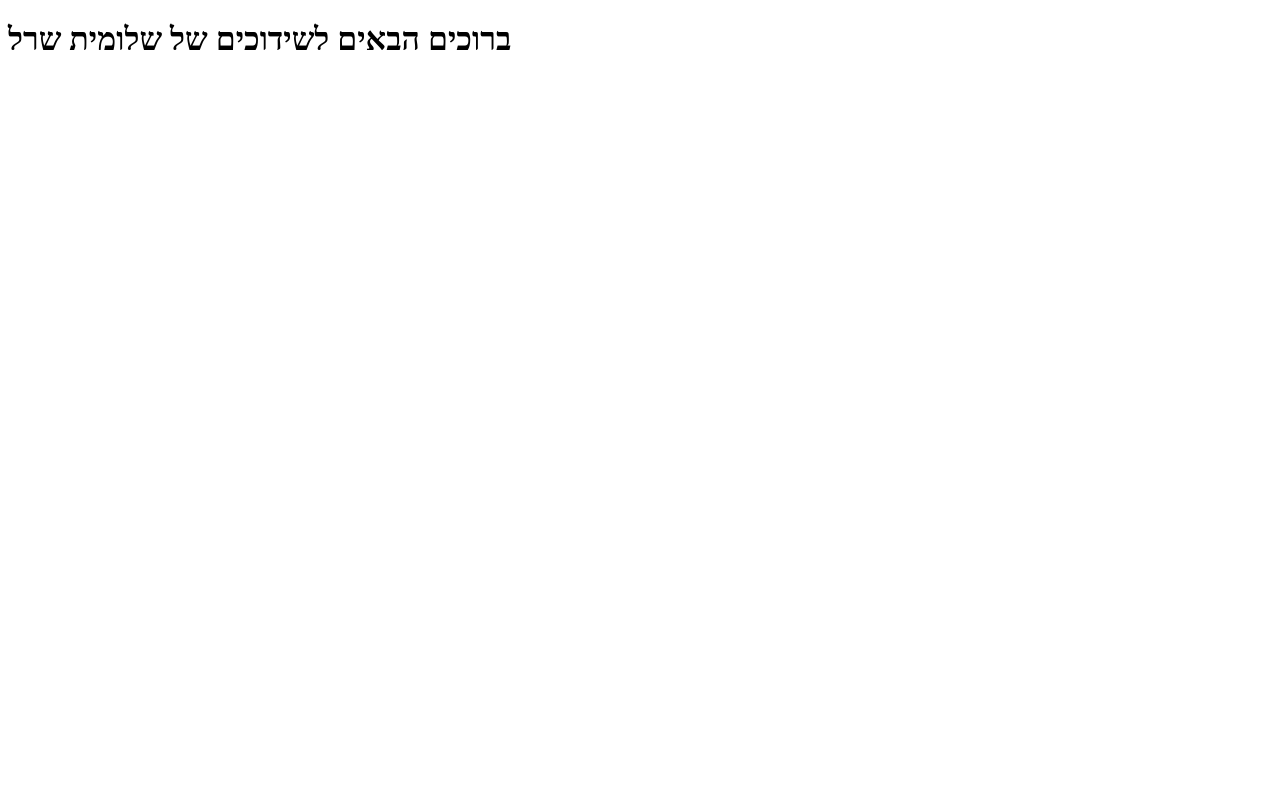
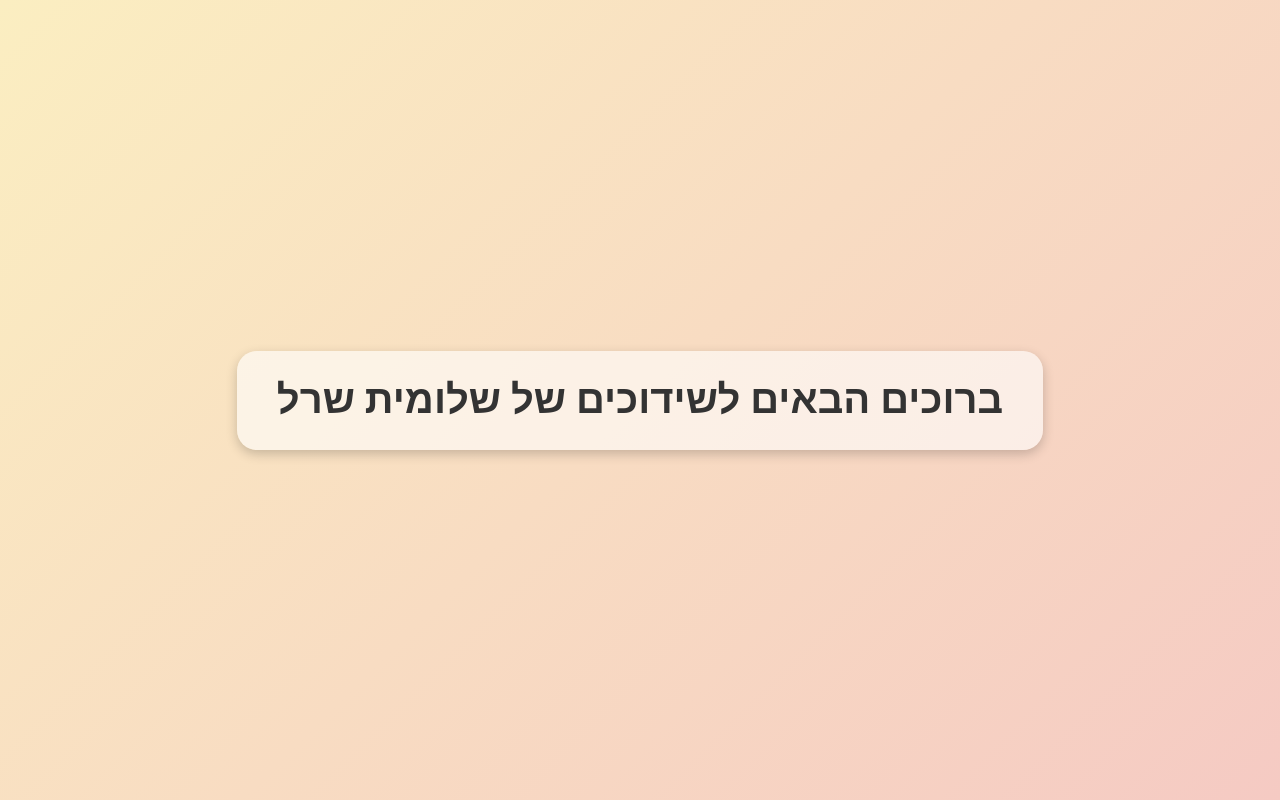
Before and after one commit to moshelederman/shiduchim, a Flask app: page / in a window 1280 px wide. Run offline with Flask 2, Linux system fonts and the light colour scheme.

Commit message:
change design

```diff
--- a/app/templates/index.html
+++ b/app/templates/index.html
@@ -1,7 +1,31 @@
 <!DOCTYPE html>
-<html>
+<html lang="he" dir="rtl">
 <head>
+    <meta charset="UTF-8">
     <title>Shlomit Sarel – שידוכים</title>
+    <link href="https://fonts.googleapis.com/css2?family=Heebo:wght@300;500;700&display=swap" rel="stylesheet">
+    <style>
+        body {
+            margin: 0;
+            padding: 0;
+            font-family: 'Heebo', sans-serif;
+            background: linear-gradient(135deg, #fbeec1, #f5cac3);
+            color: #333;
+            display: flex;
+            justify-content: center;
+            align-items: center;
+            height: 100vh;
+            text-align: center;
+        }
+        h1 {
+            font-size: 2.5rem;
+            font-weight: 700;
+            background-color: rgba(255, 255, 255, 0.6);
+            padding: 20px 40px;
+            border-radius: 20px;
+            box-shadow: 0 4px 12px rgba(0,0,0,0.2);
+        }
+    </style>
 </head>
 <body>
     <h1>ברוכים הבאים לשידוכים של שלומית שרל</h1>
```
